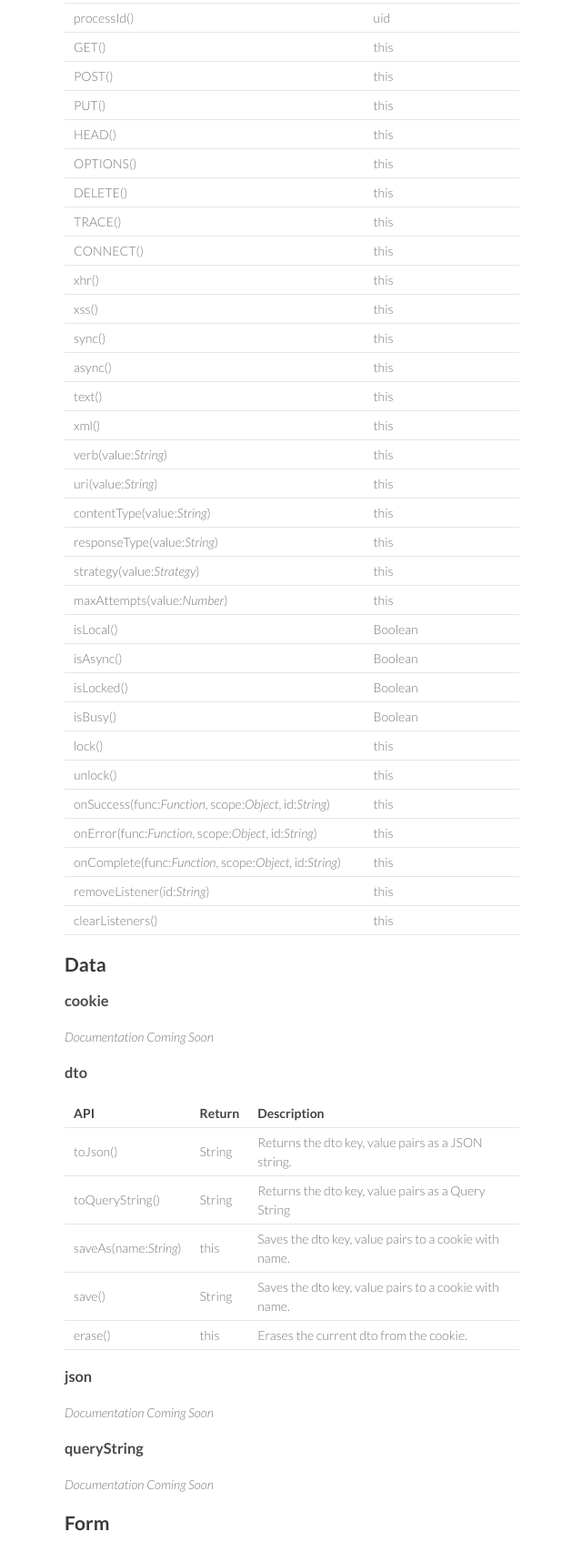
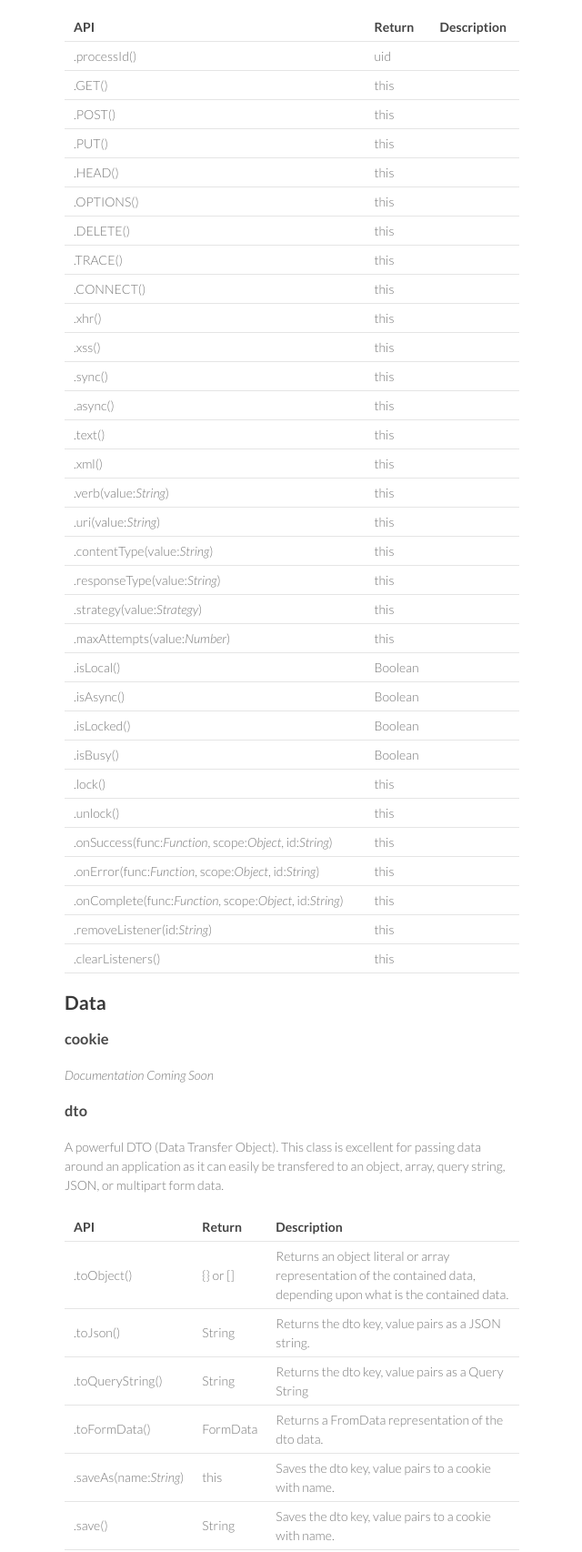
Before and after one commit to kodmunki/ku4js-data, a plain HTML site: page index.html in a window 1280 px wide. Shown: the part 1094-2800 px from the top of the page at 91% size, without its empty margins (499-1139 px from the left). Drawn offline with Linux system fonts and the light colour scheme.

```diff
--- a/index.html
+++ b/index.html
@@ -42,7 +42,7 @@
 <h1>
 <a id="documentation" class="anchor" href="#documentation" aria-hidden="true"><span class="octicon octicon-link"></span></a>Documentation</h1>
 
-<p>The following documentation describes each class in the ku4js-data library. It is organized to follow the directory structure found in /src ordered by lowest level constructs first. All constructors are empty unless otherwise noted.</p>
+<p>The following documentation describes each class in the ku4js-data library. It is organized to follow the directory structure found in /src ordered by lowest level constructs first. All instantiable classes can be instantiated using the $.className() syntax. All constructors are empty unless otherwise noted.</p>
 
 <p>The API tables in each section of the documentation contain three columns.</p>
 
@@ -56,7 +56,8 @@
 </thead>
 <tbody>
 <tr>
-<td>This column contains the actual JavaScript API of the property or method in question. Proper syntax is depicted. Argument types are displyed in italics. An example: $.MethodName(argument:_Type)</td>
+<td>This column contains the actual JavaScript API of the property or method in question. Proper syntax is depicted. Argument types are displyed in italics. Class/static methods are denoted with the class name, whereas instance level methods will begin with a dot. Example class/static method: <strong>$.math.round(value:<em>Number</em>, nearest:<em>Number</em>)</strong>. Example of an instance method: <strong>.toString()</strong>
+</td>
 <td>The return values type, if any. A value of "this" in this column indicates the return of a reference to self</td>
 <td>This column contains descriptions and any <strong>Gotchas!</strong>
 </td>
@@ -80,162 +81,162 @@
 </thead>
 <tbody>
 <tr>
-<td>processId()</td>
+<td>.processId()</td>
 <td>uid</td>
 <td></td>
 </tr>
 <tr>
-<td>GET()</td>
+<td>.GET()</td>
 <td>this</td>
 <td></td>
 </tr>
 <tr>
-<td>POST()</td>
+<td>.POST()</td>
 <td>this</td>
 <td></td>
 </tr>
 <tr>
-<td>PUT()</td>
+<td>.PUT()</td>
 <td>this</td>
 <td></td>
 </tr>
 <tr>
-<td>HEAD()</td>
+<td>.HEAD()</td>
 <td>this</td>
 <td></td>
 </tr>
 <tr>
-<td>OPTIONS()</td>
+<td>.OPTIONS()</td>
 <td>this</td>
 <td></td>
 </tr>
 <tr>
-<td>DELETE()</td>
+<td>.DELETE()</td>
 <td>this</td>
 <td></td>
 </tr>
 <tr>
-<td>TRACE()</td>
+<td>.TRACE()</td>
 <td>this</td>
 <td></td>
 </tr>
 <tr>
-<td>CONNECT()</td>
+<td>.CONNECT()</td>
 <td>this</td>
 <td></td>
 </tr>
 <tr>
-<td>xhr()</td>
+<td>.xhr()</td>
 <td>this</td>
 <td></td>
 </tr>
 <tr>
-<td>xss()</td>
+<td>.xss()</td>
 <td>this</td>
 <td></td>
 </tr>
 <tr>
-<td>sync()</td>
+<td>.sync()</td>
 <td>this</td>
 <td></td>
 </tr>
 <tr>
-<td>async()</td>
+<td>.async()</td>
 <td>this</td>
 <td></td>
 </tr>
 <tr>
-<td>text()</td>
+<td>.text()</td>
 <td>this</td>
 <td></td>
 </tr>
 <tr>
-<td>xml()</td>
+<td>.xml()</td>
 <td>this</td>
 <td></td>
 </tr>
 <tr>
-<td>verb(value:<em>String</em>)</td>
+<td>.verb(value:<em>String</em>)</td>
 <td>this</td>
 <td></td>
 </tr>
 <tr>
-<td>uri(value:<em>String</em>)</td>
+<td>.uri(value:<em>String</em>)</td>
 <td>this</td>
 <td></td>
 </tr>
 <tr>
-<td>contentType(value:<em>String</em>)</td>
+<td>.contentType(value:<em>String</em>)</td>
 <td>this</td>
 <td></td>
 </tr>
 <tr>
-<td>responseType(value:<em>String</em>)</td>
+<td>.responseType(value:<em>String</em>)</td>
 <td>this</td>
 <td></td>
 </tr>
 <tr>
-<td>strategy(value:<em>Strategy</em>)</td>
+<td>.strategy(value:<em>Strategy</em>)</td>
 <td>this</td>
 <td></td>
 </tr>
 <tr>
-<td>maxAttempts(value:<em>Number</em>)</td>
+<td>.maxAttempts(value:<em>Number</em>)</td>
 <td>this</td>
 <td></td>
 </tr>
 <tr>
-<td>isLocal()</td>
+<td>.isLocal()</td>
 <td>Boolean</td>
 <td></td>
 </tr>
 <tr>
-<td>isAsync()</td>
+<td>.isAsync()</td>
 <td>Boolean</td>
 <td></td>
 </tr>
 <tr>
-<td>isLocked()</td>
+<td>.isLocked()</td>
 <td>Boolean</td>
 <td></td>
 </tr>
 <tr>
-<td>isBusy()</td>
+<td>.isBusy()</td>
 <td>Boolean</td>
 <td></td>
 </tr>
 <tr>
-<td>lock()</td>
+<td>.lock()</td>
 <td>this</td>
 <td></td>
 </tr>
 <tr>
-<td>unlock()</td>
+<td>.unlock()</td>
 <td>this</td>
 <td></td>
 </tr>
 <tr>
-<td>onSuccess(func:<em>Function</em>, scope:<em>Object</em>, id:<em>String</em>)</td>
+<td>.onSuccess(func:<em>Function</em>, scope:<em>Object</em>, id:<em>String</em>)</td>
 <td>this</td>
 <td></td>
 </tr>
 <tr>
-<td>onError(func:<em>Function</em>, scope:<em>Object</em>, id:<em>String</em>)</td>
+<td>.onError(func:<em>Function</em>, scope:<em>Object</em>, id:<em>String</em>)</td>
 <td>this</td>
 <td></td>
 </tr>
 <tr>
-<td>onComplete(func:<em>Function</em>, scope:<em>Object</em>, id:<em>String</em>)</td>
+<td>.onComplete(func:<em>Function</em>, scope:<em>Object</em>, id:<em>String</em>)</td>
 <td>this</td>
 <td></td>
 </tr>
 <tr>
-<td>removeListener(id:<em>String</em>)</td>
+<td>.removeListener(id:<em>String</em>)</td>
 <td>this</td>
 <td></td>
 </tr>
 <tr>
-<td>clearListeners()</td>
+<td>.clearListeners()</td>
 <td>this</td>
 <td></td>
 </tr>
@@ -253,6 +254,9 @@
 <h3>
 <a id="dto" class="anchor" href="#dto" aria-hidden="true"><span class="octicon octicon-link"></span></a>dto</h3>
 
+<p>A powerful DTO (Data Transfer Object). This class is excellent for passing
+data around an application as it can easily be transfered to an object, array, query string, JSON, or multipart form data.</p>
+
 <table>
 <thead>
 <tr>
@@ -263,27 +267,37 @@
 </thead>
 <tbody>
 <tr>
-<td>toJson()</td>
+<td>.toObject()</td>
+<td>{} or []</td>
+<td>Returns an object literal or array representation of the contained data, depending upon what is the contained data.</td>
+</tr>
+<tr>
+<td>.toJson()</td>
 <td>String</td>
 <td>Returns the dto key, value pairs as a JSON string.</td>
 </tr>
 <tr>
-<td>toQueryString()</td>
+<td>.toQueryString()</td>
 <td>String</td>
 <td>Returns the dto key, value pairs as a Query String</td>
 </tr>
 <tr>
-<td>saveAs(name:<em>String</em>)</td>
+<td>.toFormData()</td>
+<td>FormData</td>
+<td>Returns a FromData representation of  the dto data.</td>
+</tr>
+<tr>
+<td>.saveAs(name:<em>String</em>)</td>
 <td>this</td>
 <td>Saves the dto key, value pairs to a cookie with name.</td>
 </tr>
 <tr>
-<td>save()</td>
+<td>.save()</td>
 <td>String</td>
 <td>Saves the dto key, value pairs to a cookie with name.</td>
 </tr>
 <tr>
-<td>erase()</td>
+<td>.erase()</td>
 <td>this</td>
 <td>Erases the current dto from the cookie.</td>
 </tr>
@@ -352,47 +366,47 @@
 </thead>
 <tbody>
 <tr>
-<td>find(query:<em>{}</em>)</td>
+<td>.find(query:<em>{}</em>)</td>
 <td>Array</td>
 <td>Returns an array containing the results of the query. More on find below.</td>
 </tr>
 <tr>
-<td>insert(entity:<em>Object</em>)</td>
+<td>.insert(entity:<em>Object</em>)</td>
 <td>object</td>
 <td>String</td>
 </tr>
 <tr>
-<td>update(criteria:<em>{}</em>, updates:<em>{}</em>)</td>
+<td>.update(criteria:<em>{}</em>, updates:<em>{}</em>)</td>
 <td>this</td>
 <td>Updates all entities that satisfy the criteria with the data in updates.</td>
 </tr>
 <tr>
-<td>remove(criteria:<em>{}</em>)</td>
+<td>.remove(criteria:<em>{}</em>)</td>
 <td>this</td>
 <td>Removes all entities that satisfy the criteria.</td>
 </tr>
 <tr>
-<td>join(otherCollection:<em>collection</em>, on:<em>String</em>, equals:<em>Object</em>)</td>
+<td>.join(otherCollection:<em>collection</em>, on:<em>String</em>, equals:<em>Object</em>)</td>
 <td>collection</td>
 <td>Joins this collection with otherCollection on collection[on] == otherCollection[equals]</td>
 </tr>
 <tr>
-<td>join(otherCollection:<em>collection</em>, func:<em>Function</em>)</td>
+<td>.join(otherCollection:<em>collection</em>, func:<em>Function</em>)</td>
 <td>collection</td>
 <td>Joins this collection with otherCollection based upon the boolean return value of the passed function. The passed function will receive two parameters for each possibility combination of joins that can be used to evaluate the intention ot join.</td>
 </tr>
 <tr>
-<td>exec(func:<em>Function</em>)</td>
+<td>.exec(func:<em>Function</em>)</td>
 <td>collection</td>
 <td>Runs the function for each item in the results passing the result as the argument to the function. Then function should return a value as that value will be the value in the find results.</td>
 </tr>
 <tr>
-<td>init(array:<em>Array</em>)</td>
+<td>.init(array:<em>Array</em>)</td>
 <td>this</td>
 <td>Clears this collection and initializes it with the entities in the array.</td>
 </tr>
 <tr>
-<td>save()</td>
+<td>.save()</td>
 <td>this</td>
 <td>Saves this collection to localStorage (as available).</td>
 </tr>
```
Also changed, not shown: params.json (+1 -1 lines).
